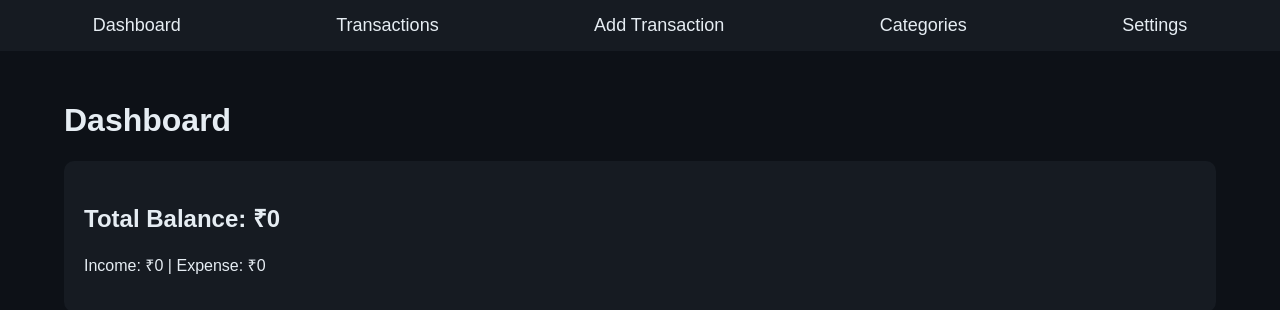
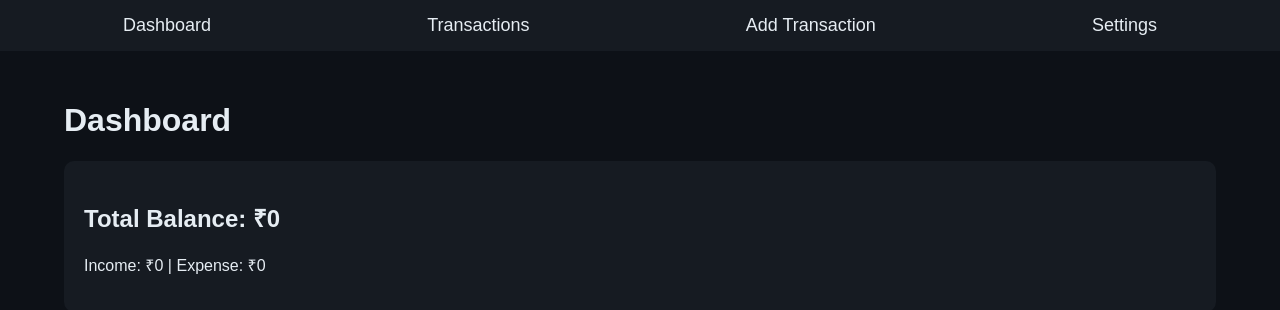
Before and after one commit to Karthik-sr-11/expense-tracker-frontend, a plain HTML site: page index.html in a window 1280 px wide. Drawn offline with Linux system fonts and the light colour scheme; no server answers; sample sign-in values are in the browser's storage.

Commit message:
Update index.html

```diff
--- a/index.html
+++ b/index.html
@@ -16,7 +16,6 @@
     <a href="index.html">Dashboard</a>
     <a href="transactions.html">Transactions</a>
     <a href="add-transaction.html">Add Transaction</a>
-    <a href="categories.html">Categories</a>
     <a href="settings.html">Settings</a>
 </nav>
 
```
